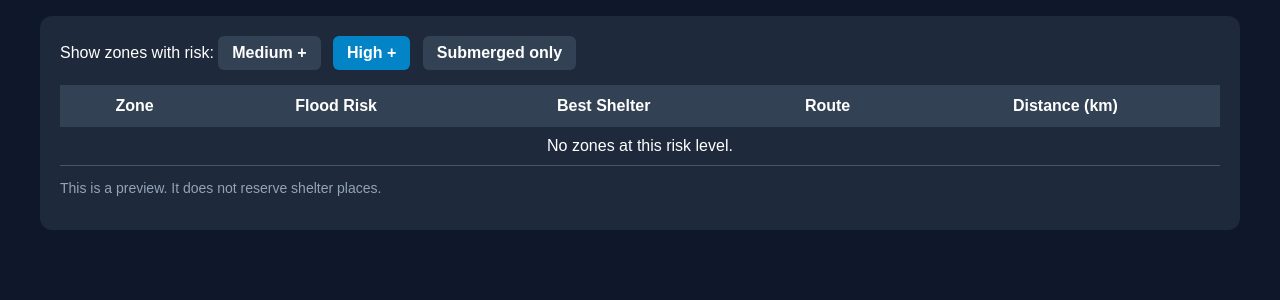
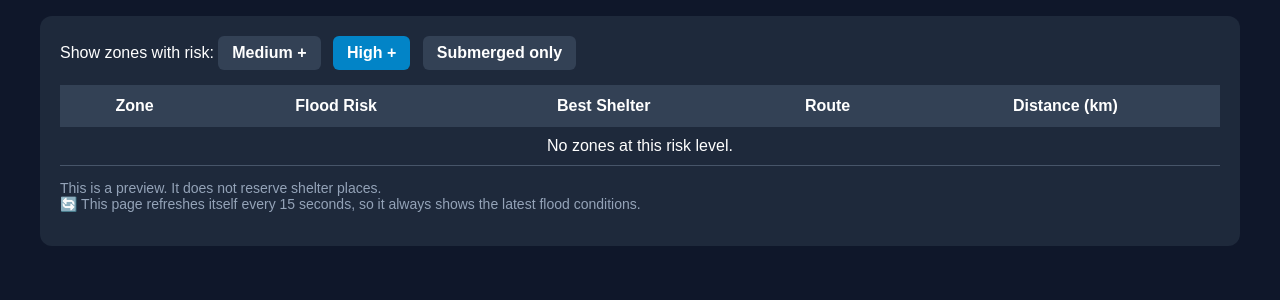
Before and after one commit to shaikyakub071-coder/flood_evacuation-planner, a Flask app: page /evacuate-all in a window 1280 px wide. Shown: the part 172-472 px from the top of the page. Run offline with Flask 3, Linux system fonts and the light colour scheme; data that the repository does not hold is empty; some libraries are stand-ins or nearby versions.

Commit message:
Add auto-refresh to evacuate_all.html
Added a meta refresh tag to update the page every 15 seconds.

```diff
--- a/templates/evacuate_all.html
+++ b/templates/evacuate_all.html
@@ -3,6 +3,7 @@
 <head>
     <meta charset="UTF-8">
     <meta name="viewport" content="width=device-width, initial-scale=1.0">
+    <meta http-equiv="refresh" content="15">
     <title>Evacuate All Zones</title>
     <style>
         * { box-sizing: border-box; }
@@ -97,6 +98,8 @@
         </table>
         <p style="color:#94a3b8;font-size:14px;">
             This is a preview. It does not reserve shelter places.
+            <br>🔄 This page refreshes itself every 15 seconds, so it
+            always shows the latest flood conditions.
         </p>
     </div>
 </div>
```
